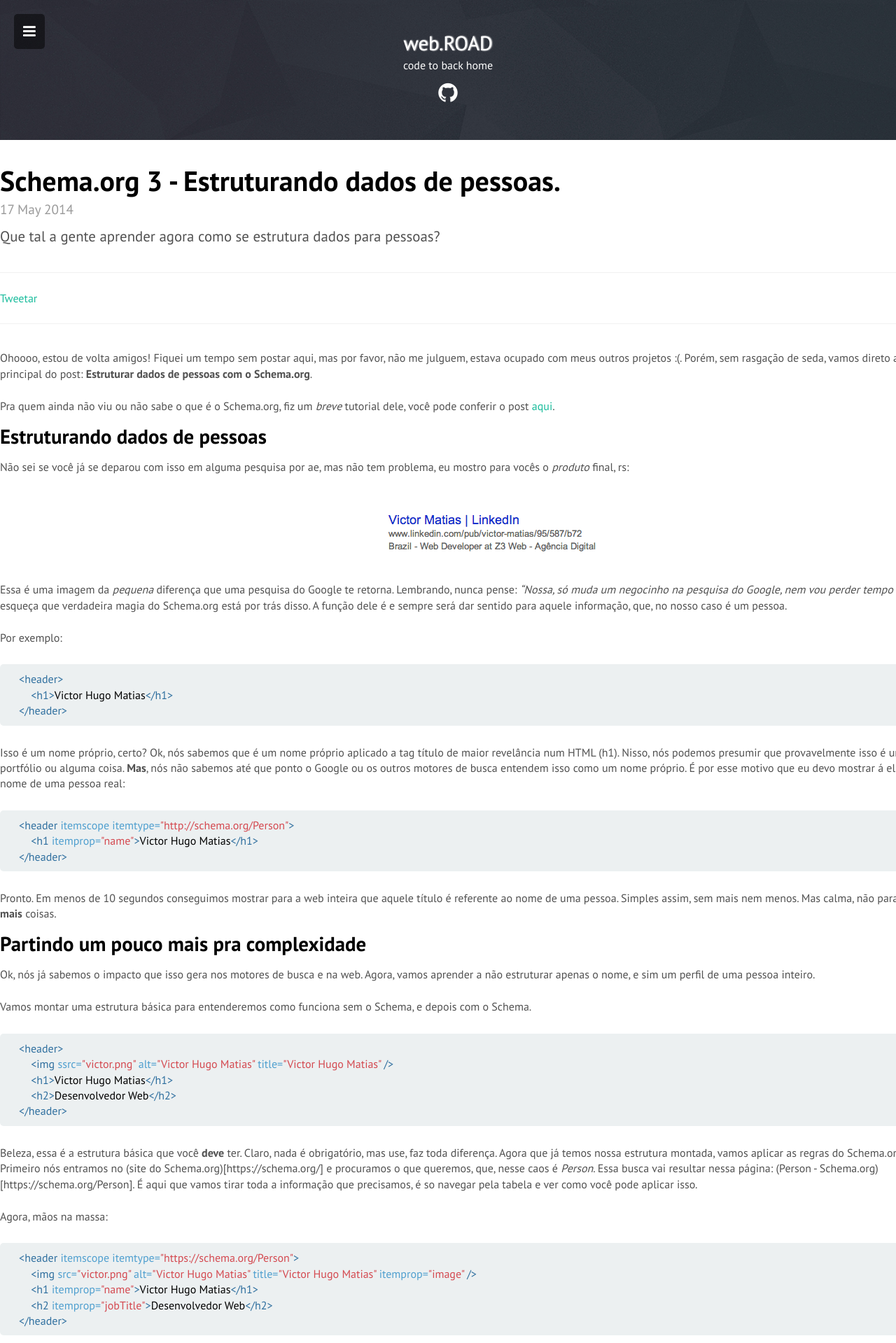
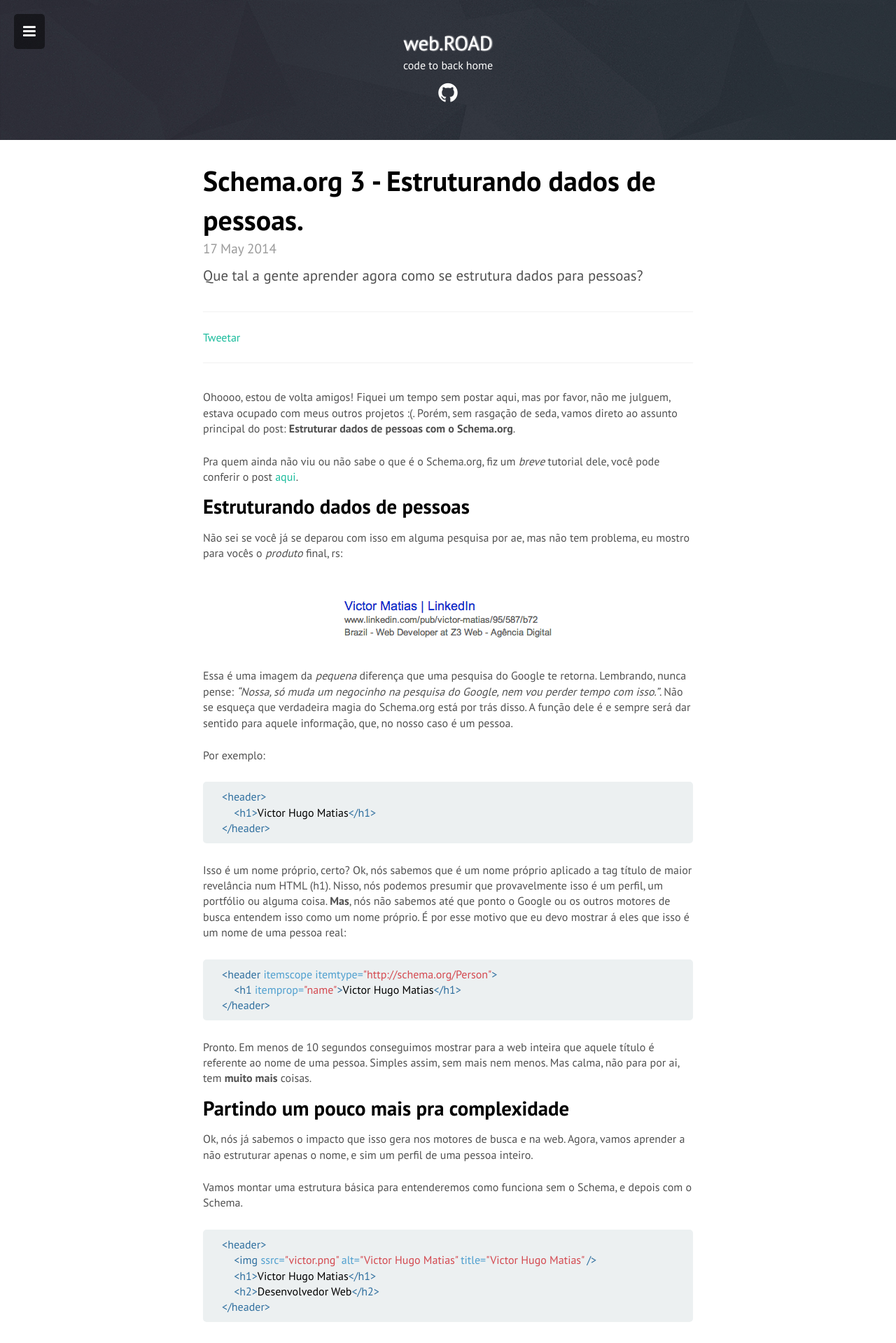
Before and after one commit to reidark/reidark.github.io, a Jekyll site: the page built from _posts/2014-05-17-schema-org-pessoas.markdown, in a window 1280 px wide. Shown: the top 1919 px of the page at 70% size. Built offline with Jekyll 4.4.1, drawn with Linux system fonts in a browser that asks for light colours; nearby versions of some CDN libraries; comment, search, counter and statistics services are not loaded; some of the changed text lies outside the part shown.

Commit message:
Change the pre code.

```diff
--- a/assets/css/syntax.css
+++ b/assets/css/syntax.css
@@ -1,4 +1,7 @@
 pre{
+    max-width: 700px;
+    width: 100%;
+    overflow: auto;
     -webkit-border-radius: 5px;
     -moz-border-radius: 5px;
     border-radius: 5px;
```
